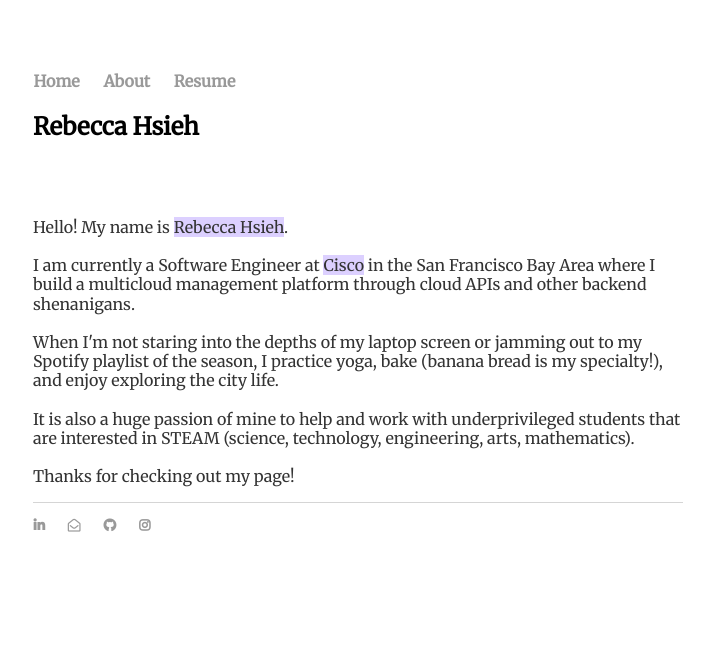
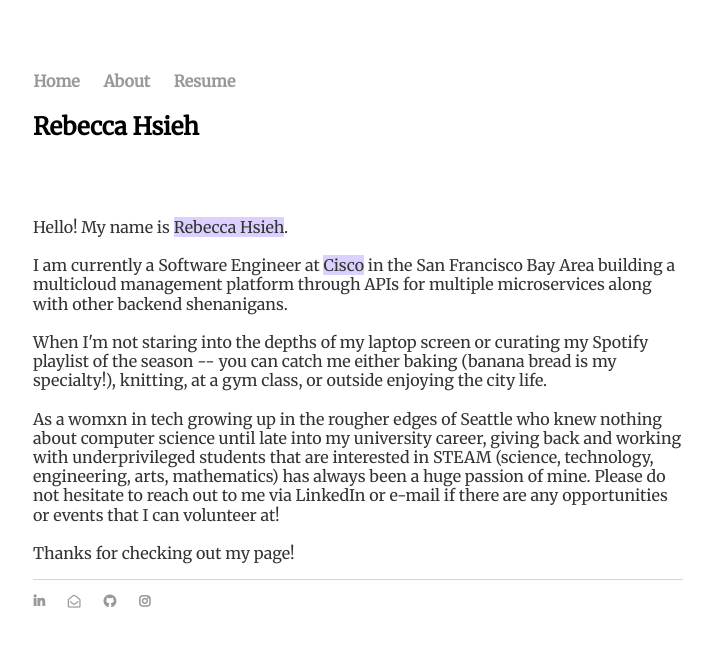
Before and after one commit to therealslimhsiehdy/therealslimhsiehdy.github.io, a Jekyll site: the page about/index.html, which Jekyll copies as it is, in a window 1280 px wide. Shown: the top 647 px of the page, without its empty margins (282-996 px from the left). Built offline with Jekyll 4.4.1, drawn with Linux system fonts in a browser that asks for light colours; nearby versions of some CDN libraries.

Commit message:
Update resume and wwebsite wording

```diff
--- a/_layouts/default.html
+++ b/_layouts/default.html
@@ -31,7 +31,7 @@
         		<br>
        			<p class="cb">print("<font color="#EF3710">H</font><font color="#FAA838">e</font><font color="#A4FF37">l</font><font color="#FFE800">l</font><font color="#3768FF">o</font> <font color="#4869FE">W</font><font color="#B26BFE">o</font><font color="#EF3710">r</font><font color="#FAA838">l</font><font color="#FFE800">d</font><font color="#A4FF37">!</font>")</p>
 
-       			<p class="cb">def <font color="#8D53CB">therealslimhsiehdy</font>(tea, birks, cats):</p>
+       			<p class="cb">def <font color="#8D53CB">therealslimhsiehdy</font>(boba, birkenstocks, cats):</p>
        			<p class="tab cb">return "<span style="background-color: #FDFD26">Rebecca Hsieh</span> ", "<span style="background-color: #FDFD26">software engineer</span>"</p>
        			<br>
     		</div><!-- /.blurb -->
--- a/about/index.html
+++ b/about/index.html
@@ -33,13 +33,13 @@
 				<p>Hello! My name is <span style="background-color: #DCD0FF">Rebecca Hsieh</span>.
 				<br>
 				<br>
-				I am currently a Software Engineer at <span style="background-color: #DCD0FF">Cisco</span> in the San Francisco Bay Area where I build a multicloud management platform through cloud APIs and other backend shenanigans.
+				I am currently a Software Engineer at <span style="background-color: #DCD0FF">Cisco</span> in the San Francisco Bay Area building a multicloud management platform through APIs for multiple microservices along with other backend shenanigans.
 				<br>
 				<br>
-				When I'm not staring into the depths of my laptop screen or jamming out to my Spotify playlist of the season, I practice yoga, bake (banana bread is my specialty!), and enjoy exploring the city life.
+				When I'm not staring into the depths of my laptop screen or curating my Spotify playlist of the season -- you can catch me either baking (banana bread is my specialty!), knitting, at a gym class, or outside enjoying the city life.
 				<br>
 				<br>
-				It is also a huge passion of mine to help and work with underprivileged students that are interested in STEAM (science, technology, engineering, arts, mathematics).
+				As a womxn in tech growing up in the rougher edges of Seattle who knew nothing about computer science until late into my university career, giving back and working with underprivileged students that are interested in STEAM (science, technology, engineering, arts, mathematics) has always been a huge passion of mine. Please do not hesitate to reach out to me via LinkedIn or e-mail if there are any opportunities or events that I can volunteer at!
 				<br>
 				<br>
 
```
Also changed, not shown: 2 other files.
